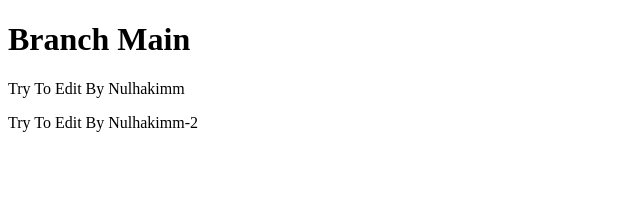
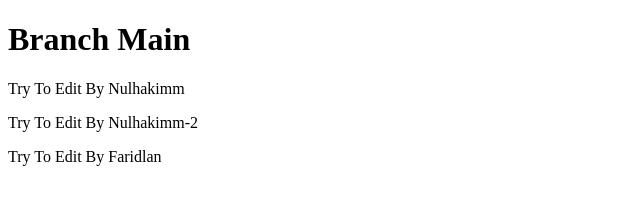
Before and after one commit to coba-nostracode/coba-pull-request, a plain HTML site: page dev.html in a window 1280 px wide. Shown: the whole page, without its empty margins (0-640 px from the left). Drawn offline with Linux system fonts and the light colour scheme.

Commit message:
update dev.html

```diff
--- a/dev.html
+++ b/dev.html
@@ -12,6 +12,7 @@
     <h1>Branch Main</h1>
     <p>Try To Edit By Nulhakimm</p>
     <p>Try To Edit By Nulhakimm-2</p>
+    <p>Try To Edit By Faridlan</p>
 </body>
 
 </html>
```
